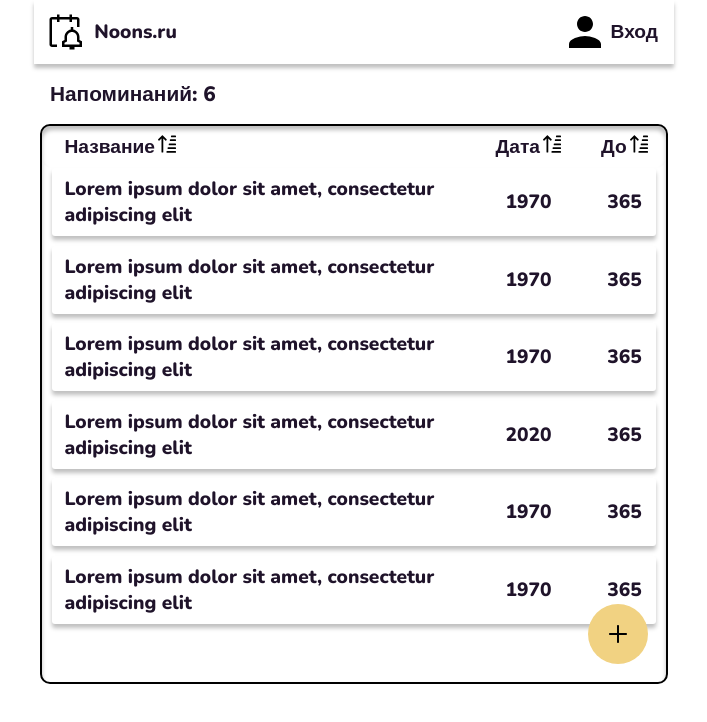
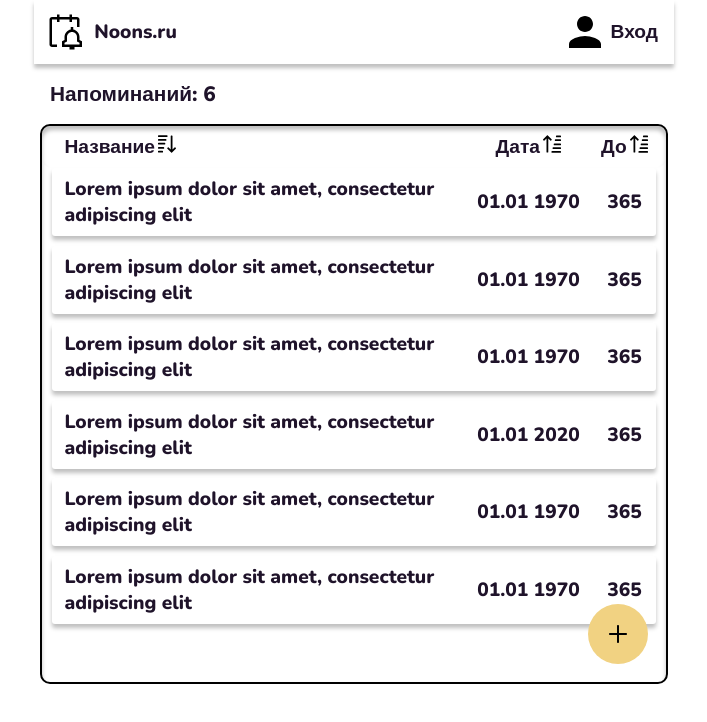
Before and after one commit to SiegfriedSchmidt/ReminderSite, a React (Vite) app: page / in a window 1280 px wide. Shown: the top 722 px of the page, without its empty margins (286-993 px from the left). Built offline with nearby package versions, Linux system fonts and the light colour scheme.

Commit message:
Date correct display and sort onclick

```diff
--- a/src/components/EventRow/EventHeadRow.tsx
+++ b/src/components/EventRow/EventHeadRow.tsx
@@ -1,16 +1,25 @@
-import React from 'react';
+import React, {useState} from 'react';
 import {StyledEventRow} from "../EventsTable/StyledEventRow.tsx";
 import {StyledEventCell} from "../EventsTable/StyledEventCell.tsx";
 import ascendingIcon from "../../assets/ascending.svg";
+import descendingIcon from "../../assets/descending.svg";
 import {StyledEventHeadContainer} from "../EventsTable/StyledEventHeadContainer.tsx";
 
 const EventHeadRow = () => {
+  const [sortIdx, setSortIdx] = useState(0);
+
   return (
     <StyledEventHeadContainer>
       <StyledEventRow>
-        <StyledEventCell>Название<img src={ascendingIcon} alt="sort"/></StyledEventCell>
-        <StyledEventCell>Дата<img src={ascendingIcon} alt="sort"/></StyledEventCell>
-        <StyledEventCell>До<img src={ascendingIcon} alt="sort"/></StyledEventCell>
+        <StyledEventCell onClick={() => setSortIdx(0)}>
+          Название<img src={sortIdx === 0 ? descendingIcon : ascendingIcon} alt="sort"/>
+        </StyledEventCell>
+        <StyledEventCell onClick={() => setSortIdx(1)}>
+          Дата<img src={sortIdx === 1 ? descendingIcon : ascendingIcon} alt="sort"/>
+        </StyledEventCell>
+        <StyledEventCell onClick={() => setSortIdx(2)}>
+          До<img src={sortIdx === 2 ? descendingIcon : ascendingIcon} alt="sort"/>
+        </StyledEventCell>
       </StyledEventRow>
     </StyledEventHeadContainer>
   );
--- a/src/utils/getSeparateDate.ts
+++ b/src/utils/getSeparateDate.ts
@@ -1,3 +1,3 @@
 export default function getSeparateDate(date: Date): string {
-  return date.getFullYear().toString()
+  return date.toLocaleDateString('en-GB').replace('/', '.').replace('/', ' ')
 }
```
